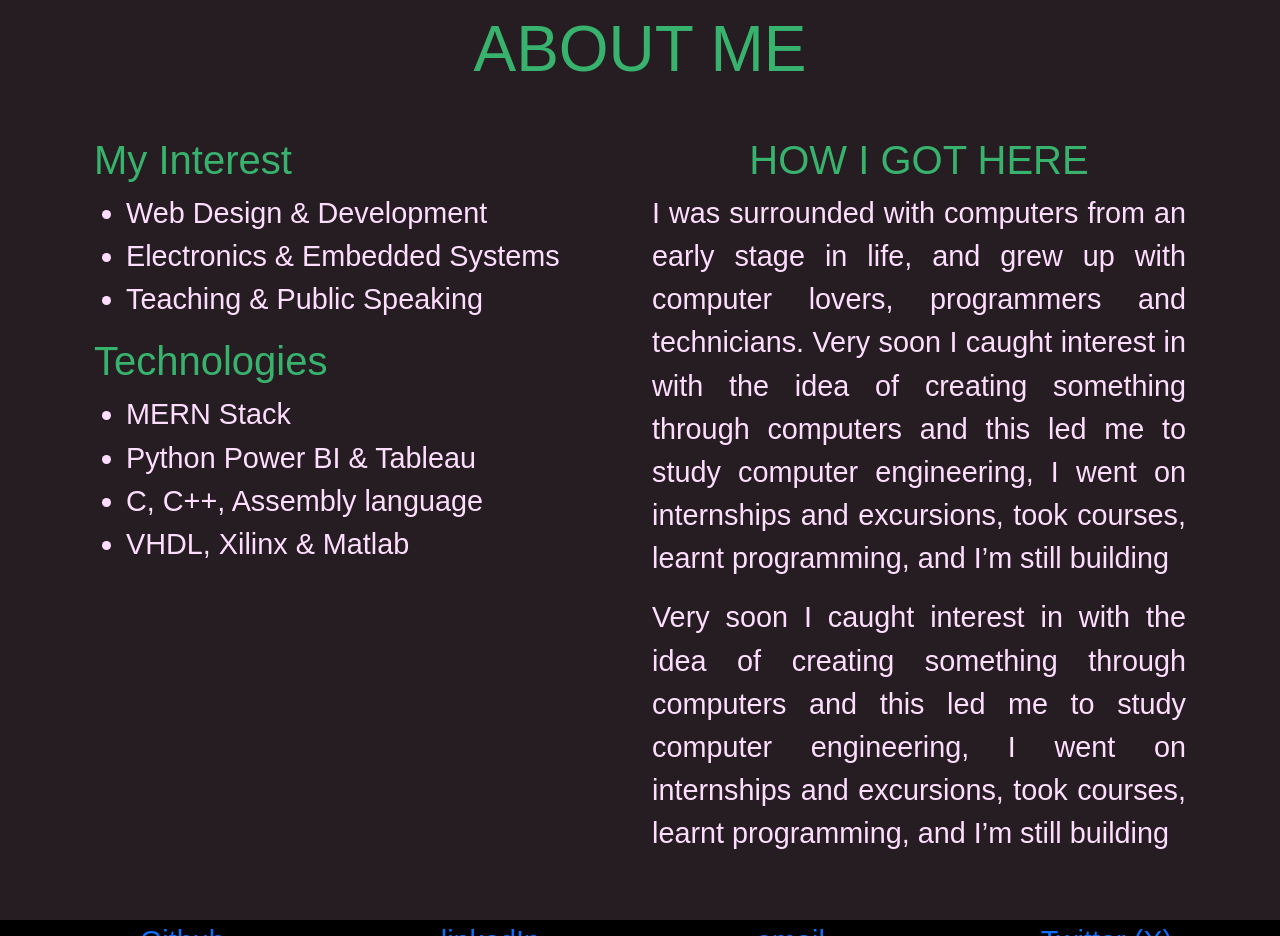
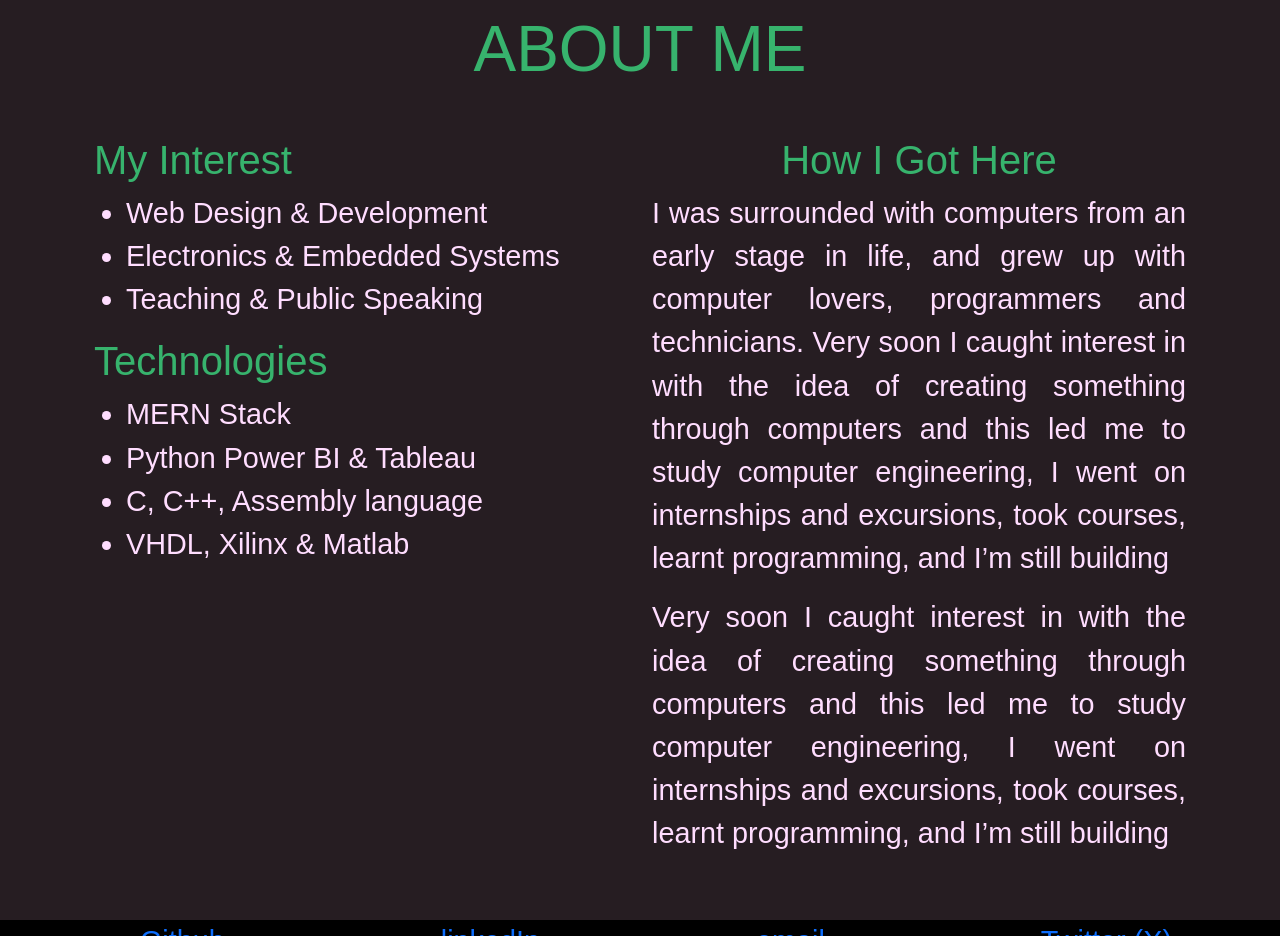
Before and after one commit to Airme1/portfolio1, a plain HTML site: page index.html in a window 1280 px wide. Shown: the part 2380-3316 px from the top of the page. Drawn offline with nearby package versions, Linux system fonts and the light colour scheme.

Commit message:
wrapping project

```diff
--- a/index.html
+++ b/index.html
@@ -127,7 +127,7 @@
             </div>
           </div>
           <div class="col right">
-            <h3 class="display-6 text-center">HOW I GOT HERE</h3>
+            <h3 class="display-6 text-center">How I Got Here</h3>
             <p class="display-7 textual">
               I was surrounded with computers from an early stage in life, and
               grew up with computer lovers, programmers and technicians. Very
```
